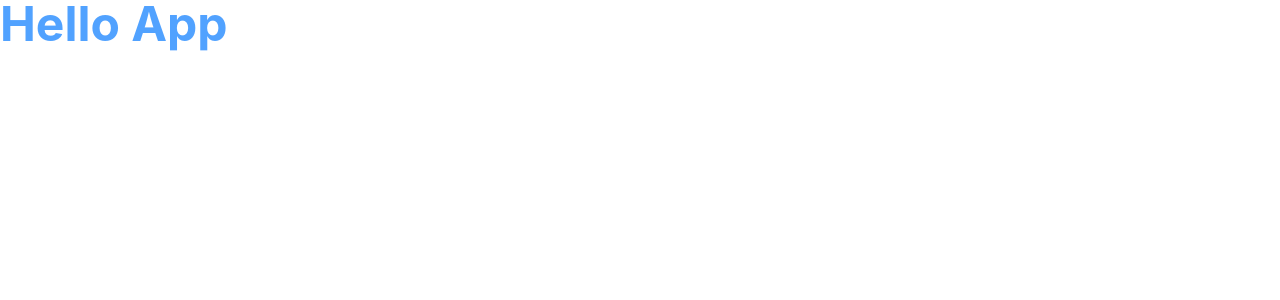
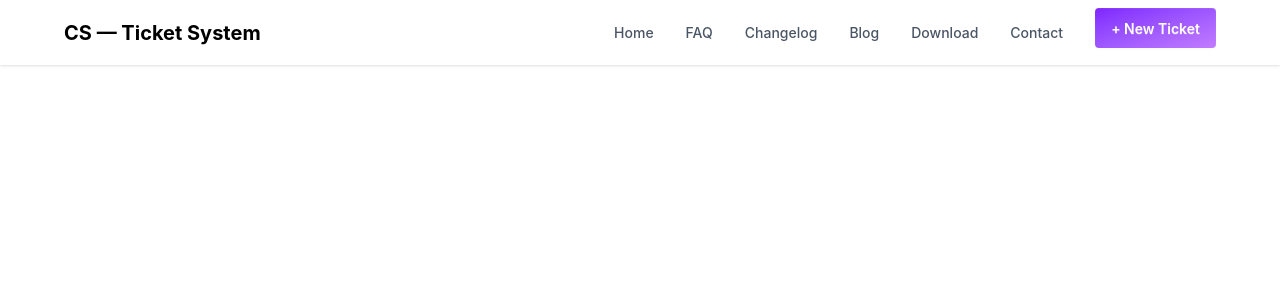
Before and after one commit to SADMAN-SADID-052/Customer-Support-Zone, a React (Vite) app: page / in a window 1280 px wide. Shown: the top 300 px of the page. Built offline with nearby package versions, Linux system fonts and the light colour scheme.

Commit message:
Navbar design complete

```diff
--- a/src/App.jsx
+++ b/src/App.jsx
@@ -1,6 +1,7 @@
 
 
 import './App.css'
+import Navbar from './components/Navbar'
 
 function App() {
 
@@ -10,7 +11,7 @@ function App() {
 
 
      <div>
-      <h1 className='text-5xl font-bold text-blue-400'>Hello App</h1>
+      <Navbar></Navbar>
 
 
      </div>
--- /dev/null
+++ b/src/components/Navbar.jsx
@@ -0,0 +1,49 @@
+const Navbar = () => {
+  return (
+    <div className="navbar bg-white shadow-sm px-6 lg:px-16">
+      {/* Logo */}
+      <div className="flex-1">
+        <a className="text-xl font-bold text-black">CS — Ticket System</a>
+      </div>
+
+      {/* Menu */}
+      <div className="flex-none hidden lg:flex">
+        <ul className="menu menu-horizontal gap-2 px-1 font-medium text-gray-600">
+          <li><a>Home</a></li>
+          <li><a>FAQ</a></li>
+          <li><a>Changelog</a></li>
+          <li><a>Blog</a></li>
+          <li><a>Download</a></li>
+          <li><a>Contact</a></li>
+        </ul>
+       <button className="btn text-white border-none ml-4 bg-linear-to-br from-violet-600 to-purple-400">
+  + New Ticket
+</button>
+      </div>
+
+      {/* Mobile Menu */}
+      <div className="flex-none lg:hidden">
+        <div className="dropdown dropdown-end">
+          <div tabIndex={0} role="button" className="btn btn-ghost">
+            <svg xmlns="http://www.w3.org/2000/svg" className="h-5 w-5" fill="none" viewBox="0 0 24 24" stroke="currentColor">
+              <path strokeLinecap="round" strokeLinejoin="round" strokeWidth="2" d="M4 6h16M4 12h16M4 18h16" />
+            </svg>
+          </div>
+          <ul tabIndex={0} className="menu menu-sm dropdown-content mt-3 z-1 p-2 shadow bg-white rounded-box w-52">
+            <li><a>Home</a></li>
+            <li><a>FAQ</a></li>
+            <li><a>Changelog</a></li>
+            <li><a>Blog</a></li>
+            <li><a>Download</a></li>
+            <li><a>Contact</a></li>
+           <button className="btn text-white border-none ml-4 bg-linear-to-br from-violet-600 to-purple-400">
+  + New Ticket
+</button>
+          </ul>
+        </div>
+      </div>
+    </div>
+  );
+};
+
+export default Navbar;
--- a/src/index.css
+++ b/src/index.css
@@ -1,2 +1,2 @@
 @import "tailwindcss";
-/* @plugin "daisyui"; */
+@plugin "daisyui";
```
